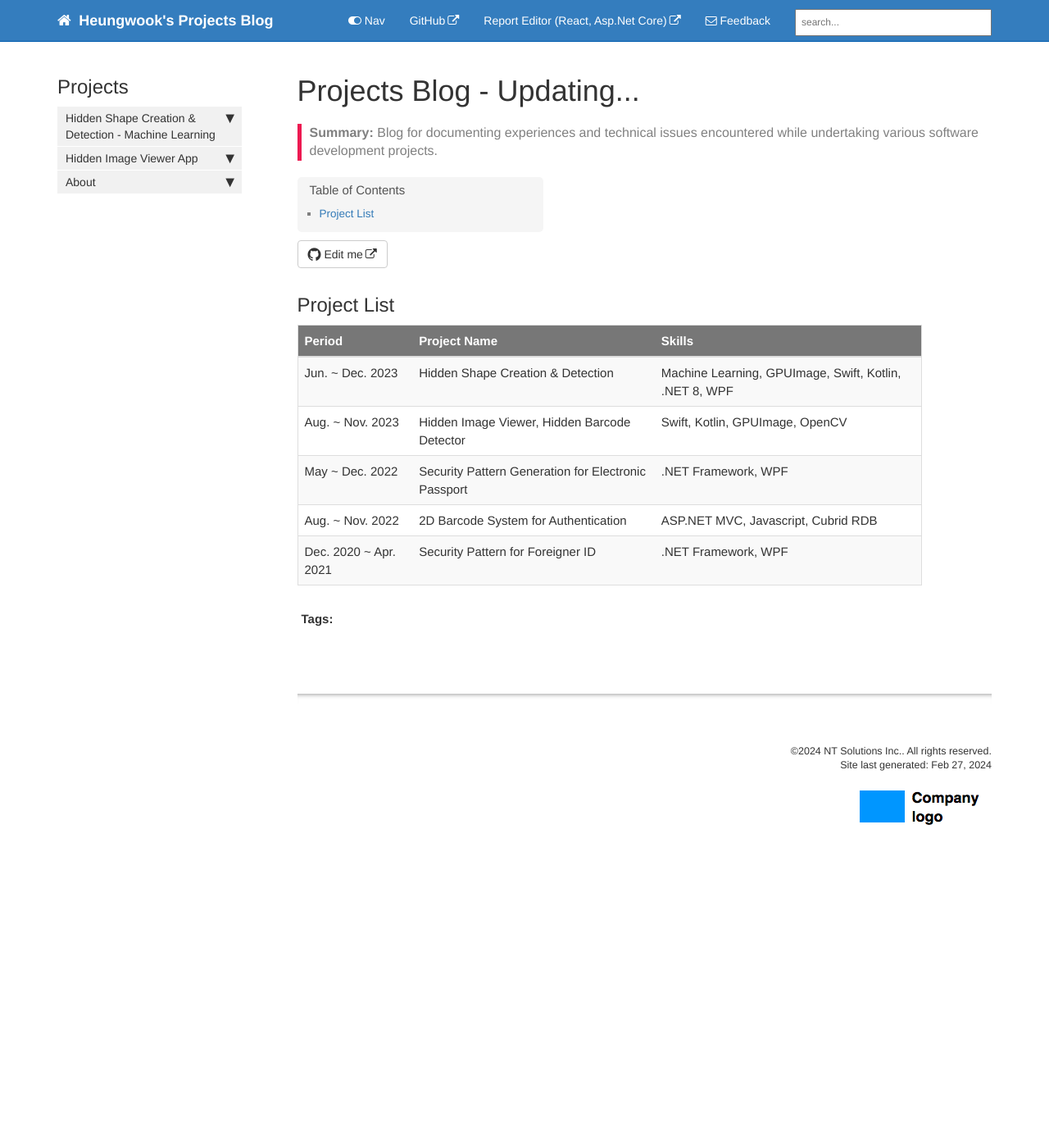
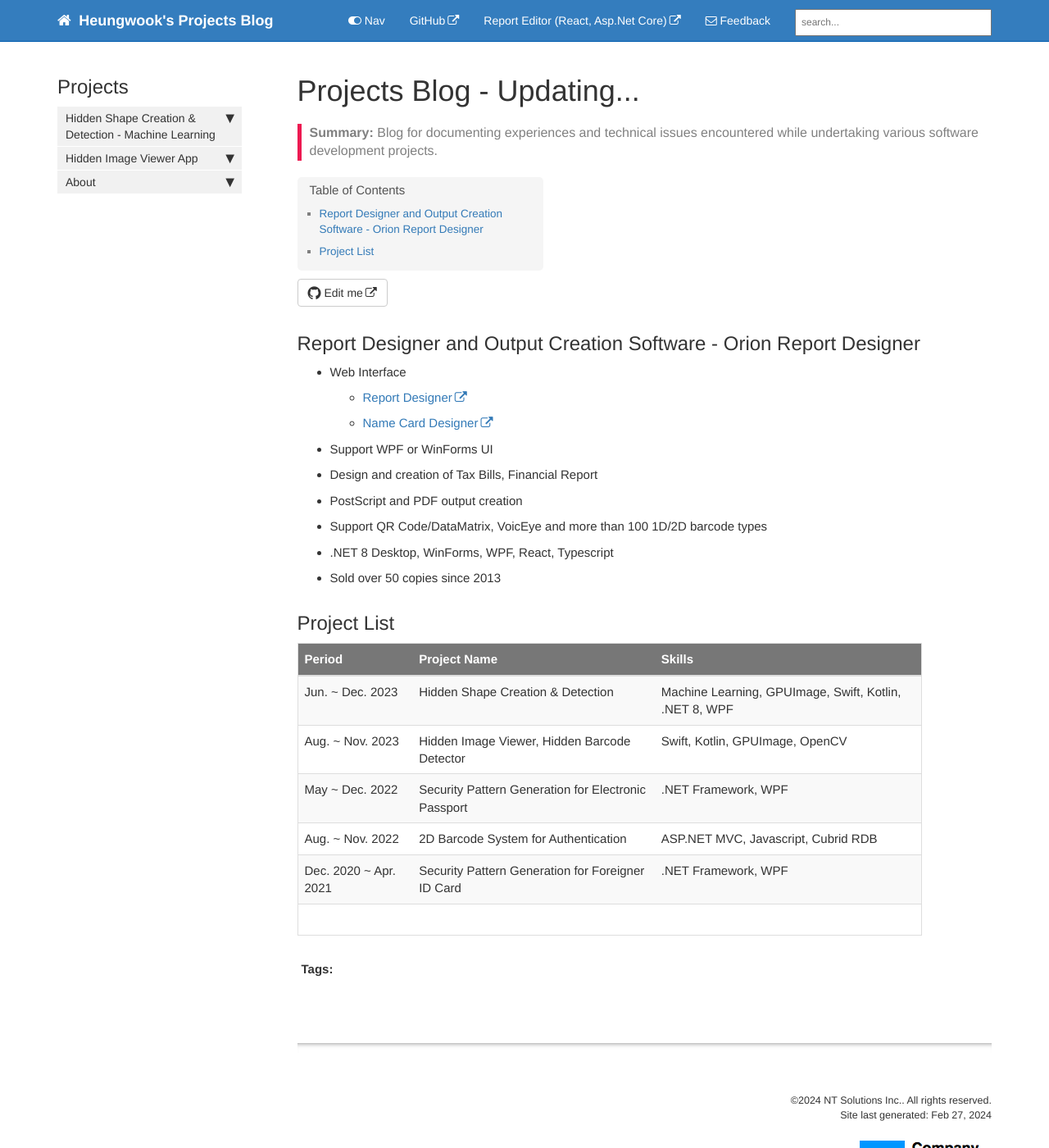
Before and after one commit to heungwook/heungwook.github.io, a Jekyll site: the page built from index.md, in a window 1280 px wide and 1400 px high. Shown: the whole window at 82% size. Built offline with Jekyll 4.4.1, drawn with Linux system fonts in a browser that asks for light colours; comment, search, counter and statistics services are not loaded.

Commit message:
20240227 0750

```diff
--- a/index.md
+++ b/index.md
@@ -7,6 +7,18 @@ permalink: index.html
 summary: Blog for documenting experiences and technical issues encountered while undertaking various software development projects.
 ---
 
+## Report Designer and Output Creation Software - Orion Report Designer
+
+- Web Interface
+    - [Report Designer](https://report.oryonsoft.com/)
+    - [Name Card Designer](https://report.oryonsoft.com/DesignAgitIFrame/Komsco_NameCard01/NameCard.txt)
+- Support WPF or WinForms UI
+- Design and creation of Tax Bills, Financial Report
+- PostScript and PDF output creation
+- Support QR Code/DataMatrix, VoicEye and more than 100 1D/2D barcode types
+- .NET 8 Desktop, WinForms, WPF, React, Typescript
+- Sold over 50 copies since 2013
+
 ## Project List
 
 |Period|Project Name|Skills|
@@ -15,8 +27,8 @@ summary: Blog for documenting experiences and technical issues encountered while
 |Aug. ~ Nov. 2023|Hidden Image Viewer, Hidden Barcode Detector|Swift, Kotlin, GPUImage, OpenCV|
 |May ~ Dec. 2022|Security Pattern Generation for Electronic Passport|.NET Framework, WPF|
 |Aug. ~ Nov. 2022|2D Barcode System for Authentication|ASP.NET MVC, Javascript, Cubrid RDB|
-|Dec. 2020 ~ Apr. 2021|Security Pattern for Foreigner ID|.NET Framework, WPF|
-
+|Dec. 2020 ~ Apr. 2021|Security Pattern Generation for Foreigner ID Card|.NET Framework, WPF|
+||||
 
 
 {% include links.html %}
```
